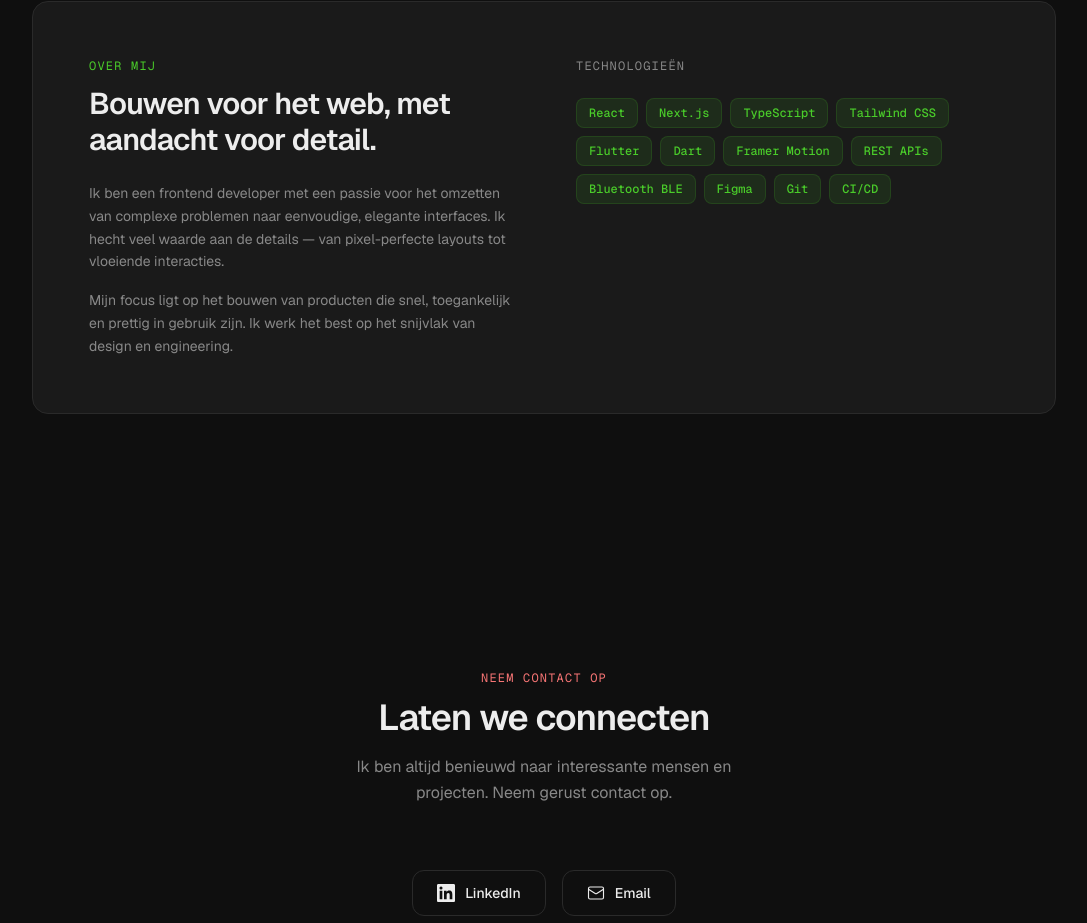
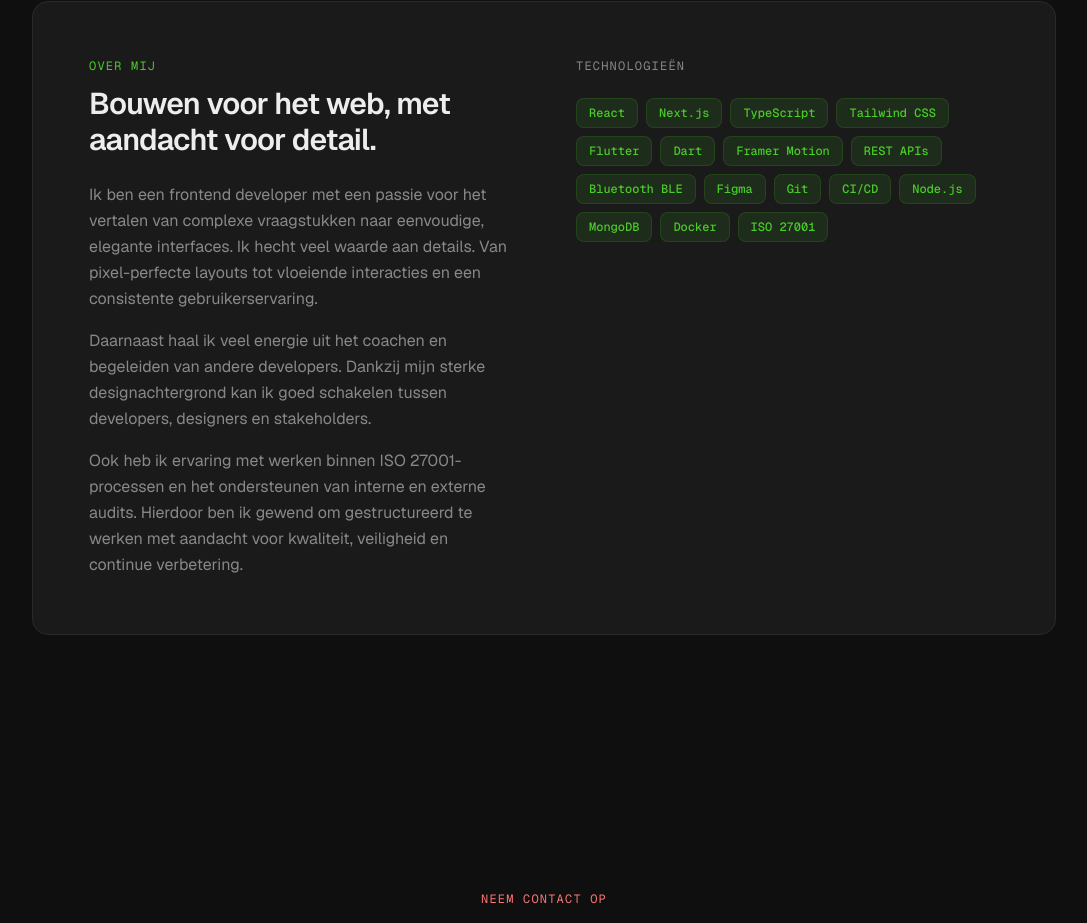
Before and after one commit to Roosbaetings/porfolio, a Next.js app: page / in a window 1280 px wide. Shown: the part 2796-3719 px from the top of the page, without its empty margins (96-1183 px from the left). Built offline with nearby package versions, Linux system fonts and the light colour scheme.

Commit message:
Enhance About component with additional skills and updated descriptions

```diff
--- a/components/About.tsx
+++ b/components/About.tsx
@@ -15,6 +15,10 @@ const skills = [
   "Figma",
   "Git",
   "CI/CD",
+  "Node.js",
+  "MongoDB",
+  "Docker",
+  "ISO 27001",
 ];
 
 export default function About() {
@@ -49,16 +53,34 @@ export default function About() {
                 Bouwen voor het web, met aandacht voor detail.
               </h2>
               <div className="space-y-4">
-                <p className="text-sm leading-relaxed" style={{ color: "#888888" }}>
-                  Ik ben een frontend developer met een passie voor het omzetten van
-                  complexe problemen naar eenvoudige, elegante interfaces. Ik hecht veel
-                  waarde aan de details — van pixel-perfecte layouts tot vloeiende
-                  interacties.
+                <p
+                  className="text-sm sm:text-base leading-relaxed"
+                  style={{ color: "#888888" }}
+                >
+                  Ik ben een frontend developer met een passie voor het vertalen
+                  van complexe vraagstukken naar eenvoudige, elegante
+                  interfaces. Ik hecht veel waarde aan details. Van
+                  pixel-perfecte layouts tot vloeiende interacties en een
+                  consistente gebruikerservaring.
                 </p>
-                <p className="text-sm leading-relaxed" style={{ color: "#888888" }}>
-                  Mijn focus ligt op het bouwen van producten die snel, toegankelijk
-                  en prettig in gebruik zijn. Ik werk het best op het snijvlak van
-                  design en engineering.
+                <p
+                  className="text-sm sm:text-base leading-relaxed"
+                  style={{ color: "#888888" }}
+                >
+                  Daarnaast haal ik veel energie uit het coachen en begeleiden
+                  van andere developers. Dankzij mijn sterke designachtergrond
+                  kan ik goed schakelen tussen developers, designers en
+                  stakeholders.
+                </p>
+
+                <p
+                  className="text-sm sm:text-base leading-relaxed"
+                  style={{ color: "#888888" }}
+                >
+                  Ook heb ik ervaring met werken binnen ISO 27001-processen en
+                  het ondersteunen van interne en externe audits. Hierdoor ben
+                  ik gewend om gestructureerd te werken met aandacht voor
+                  kwaliteit, veiligheid en continue verbetering.
                 </p>
               </div>
             </motion.div>
```
